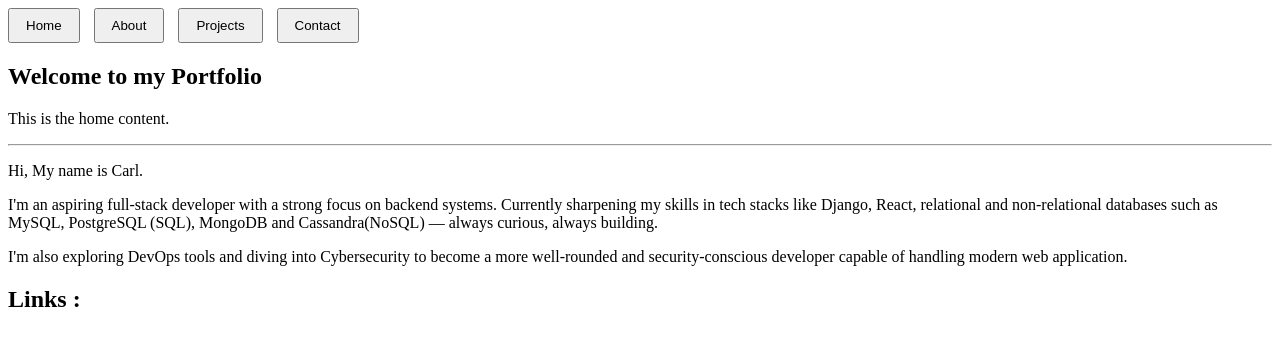
After one commit to greysuyen/simple-portfolio, a Django app: template main/templates/main/hehe.html in a window 1280 px wide. The commit adds this page. Shown: the top 346 px of the page. Run offline with Django 5.2, Linux system fonts and the light colour scheme; the template is opened without the code that fills it, so the values that code supplies are empty.

Commit message:
style changed

```diff
--- /dev/null
+++ b/main/templates/main/hehe.html
@@ -0,0 +1,97 @@
+<!DOCTYPE html>
+<html lang="en">
+<head>
+<meta charset="UTF-8" />
+<meta name="viewport" content="width=device-width, initial-scale=1" />
+<title>Simple SPA Portfolio Example</title>
+<style>
+  nav button {
+    margin-right: 10px;
+    padding: 8px 16px;
+    cursor: pointer;
+  }
+  section {
+    display: none;
+  }
+  section.active {
+    display: block;
+  }
+</style>
+</head>
+<body>
+
+<nav>
+  <button data-target="home">Home</button>
+  <button data-target="about">About</button>
+  <button data-target="projects">Projects</button>
+  <button data-target="contact">Contact</button>
+</nav>
+
+<main>
+  <section id="home" class="active">
+    <h1>Welcome to my Portfolio</h1>
+    <p>This is the home content.</p>
+  </section>
+
+  <section id="about">
+    <h1>About Me</h1>
+    <p>Here is some info about me.</p>
+  </section>
+
+  <section id="projects">
+    <h1>My Projects</h1>
+    <p>Here are some of my projects.</p>
+  </section>
+
+  <section id="contact">
+    <h1>Contact Me</h1>
+    <p>Get in touch!</p>
+  </section>
+</main>
+
+
+<script>
+  const buttons = document.querySelectorAll('nav button');
+  const sections = document.querySelectorAll('main section');
+
+  buttons.forEach(button => {
+    button.addEventListener('click', () => {
+      const target = button.getAttribute('data-target');
+
+      sections.forEach(section => {
+        if (section.id === target) {
+          section.classList.add('active');
+        } else {
+          section.classList.remove('active');
+        }
+      });
+    });
+  });
+</script>
+
+</body>
+</html>
+<main>
+        <section class="active" id="home">
+            <hr>
+            <p>Hi, My name is Carl.</p>
+            <p>I'm an aspiring full-stack developer with a strong focus on backend systems. Currently sharpening my skills in tech stacks like
+            <span>Django, React,</span> relational and non-relational databases such as <span>MySQL,
+            PostgreSQL (SQL), MongoDB and Cassandra(NoSQL)</span>  — always curious, always building.
+            <p>I'm also exploring <span>DevOps</span> tools and diving into <span>Cybersecurity</span>
+             to become a more well-rounded and security-conscious developer capable of handling modern web application.</p>
+
+            <div class="footer">
+                <footer>
+                    <h2 id="link-txt">Links :
+                        <a href="https://github.com/greysuyen" target="_blank" aria-label="GitHub">
+                        <i class="fab fa-github"></i></a>
+
+                        <a href="https://web.facebook.com/plsgiveme1mburgers" target="_blank" aria-label="Facebook">
+                        <i class="fab fa-facebook"></i></a>
+
+                        <a href="https://www.instagram.com/carl_synn/" target="_blank" aria-label="Instagram">
+                        <i class="fab fa-instagram"></i></a>
+                    </h2>
+                </footer>
+        </section>
--- a/main/views.py
+++ b/main/views.py
@@ -2,7 +2,7 @@ from django.shortcuts import render
 import datetime
 
 def index(request):
-    now = datetime.datetime.now()
+    now = datetime.datetime.now().strftime("%B %d, %Y")
     return render(request, 'main/index.html', {
         "main" : now
     })
```
Also changed, not shown: main/static/main.js (deleted, +0 -16 lines), main/static/style.css (+6 -6 lines), main/templates/main/index.html (+60 -9 lines).
